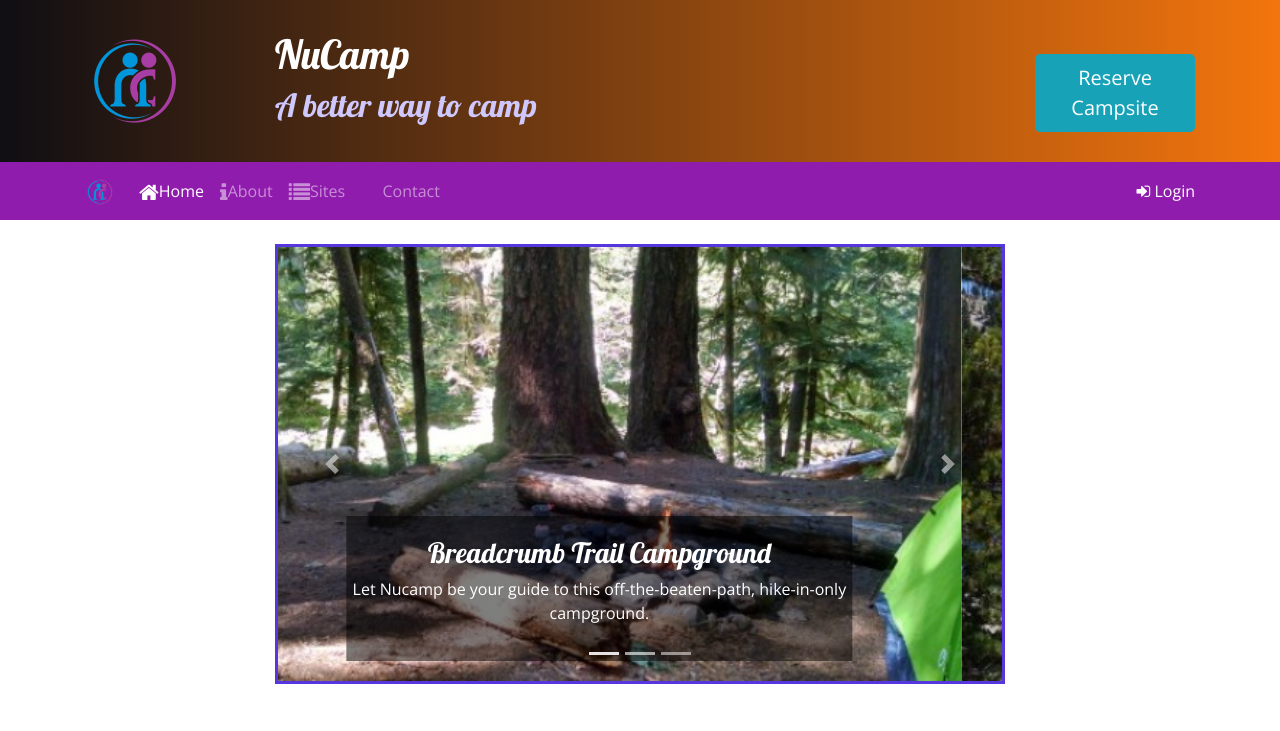
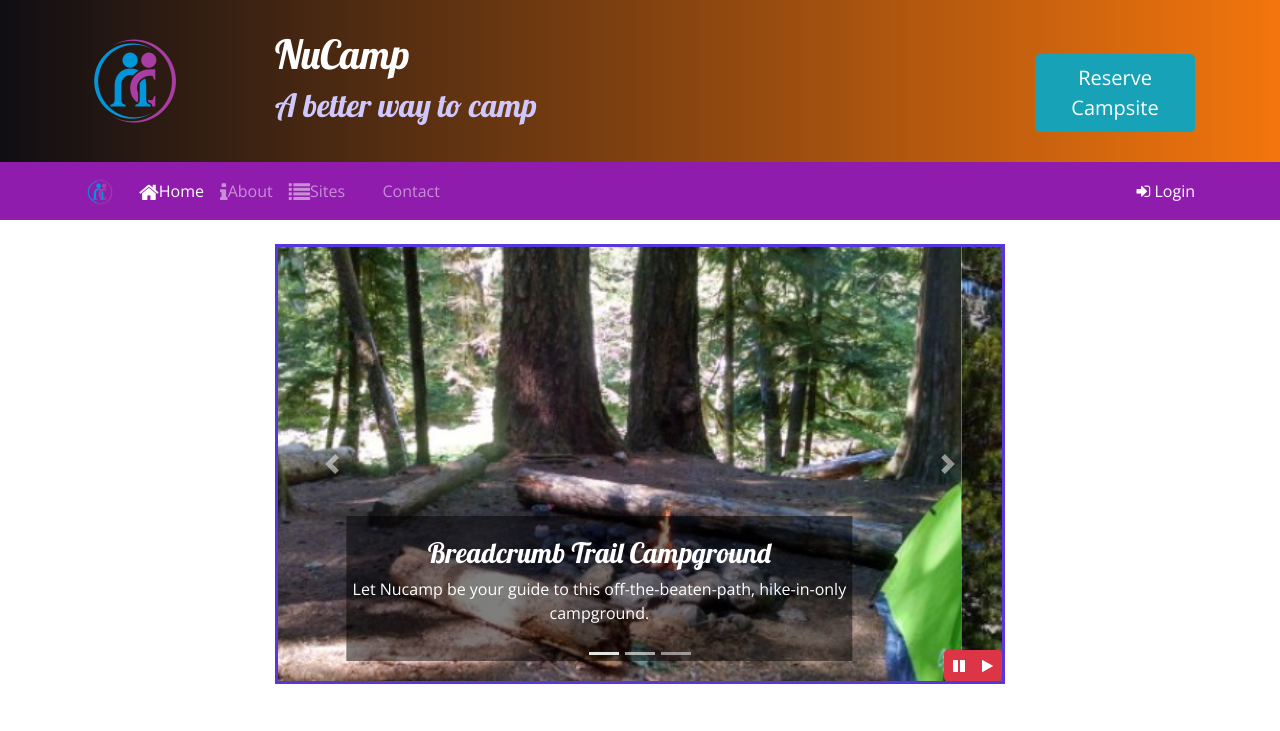
Before and after one commit to ApacheShogun/nucamp_bootstrap, a website: page index.html in a window 1280 px wide. Shown: the top 731 px of the page. Drawn offline with nearby package versions, Linux system fonts and the light colour scheme.

Commit message:
added auto buttons to the carousel

```diff
--- a/assets/dehStyle.css
+++ b/assets/dehStyle.css
@@ -50,3 +50,10 @@ footer {
 .carousel {
     border: solid #5637DD;
 }
+
+#carouselButton {
+    position: absolute;
+    right: 0;
+    bottom: 0;
+    z-index: 100;
+}
--- a/index.html
+++ b/index.html
@@ -190,6 +190,14 @@
                         <span class="carousel-control-next-icon"></span>
                         <span class="sr-only">Next</span>
                     </a>
+                    <div class="btn-group" id="carouselButton">
+                        <button class="btn btn-danger btn-sm" id="carouselPause">
+                            <i class="fa fa-pause"></i>
+                        </button>
+                        <button class="btn btn-danger btn-sm" id="carouselPlay">
+                            <i class="fa fa-play"></i>
+                        </button>
+                    </div>
                 </div>
             </div>
         </div>
@@ -320,5 +328,17 @@
     <script src="node_modules/popper.js/dist/umd/popper.min.js"></script>
     <script src="node_modules/bootstrap/dist/js/bootstrap.min.js"></script>
 
+    <!-- custom script -->
+    <script>
+        $(function() {
+            $(".carousel").carousel( { interval: 2000 } );
+            $("#carouselPause").click(function(){
+                $(".carousel").carousel("pause");
+            });
+            $("#carouselPlay").click(function(){
+                $(".carousel").carousel("cycle");
+            });
+        });
+    </script>
 </body>
 </html>
```
